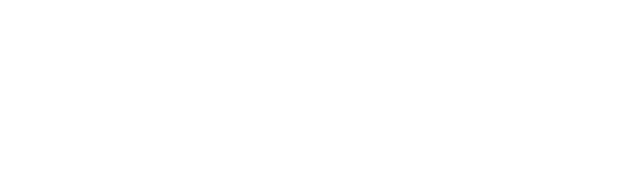
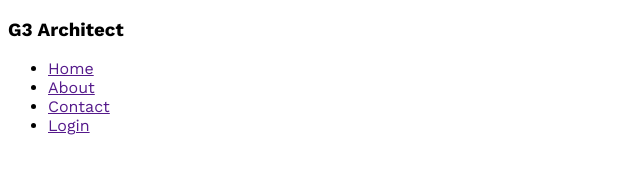
Before and after one commit to MAKhan81/g3-architect-website, a plain HTML site: page index.html in a window 1280 px wide. Shown: the whole page, without its empty margins (0-640 px from the left). Drawn offline with nearby package versions, Linux system fonts and the light colour scheme.

Commit message:
set up google font work sans

```diff
--- a/index.html
+++ b/index.html
@@ -3,10 +3,28 @@
 <head>
     <meta charset="UTF-8">
     <meta name="viewport" content="width=device-width, initial-scale=1.0">
-    <title>G3 architechts</title>
+    <title>G3 Architects</title>
     <link rel="stylesheet" href="styles/architecht.css">
 </head>
 <body>
+    <header>
+        <nav>
+            <h3>G3 Architect</h3>
+            <ul>
+                <li><a href="">Home</a></li>
+                <li><a href="">About</a></li>
+                <li><a href="">Contact</a></li>
+                <li><a href="">Login</a></li>
+            </ul>
+        </nav>
+
+    </header>
+    <main>
+
+    </main>
+    <footer>
+
+    </footer>
 
 </body>
 </html>
--- a/styles/architecht.css
+++ b/styles/architecht.css
@@ -0,0 +1,8 @@
+/* work sans font from google fonts*/
+@import url('https://fonts.googleapis.com/css2?family=Open+Sans:wght@400;700;800&family=Work+Sans:wght@400;500;600;700;800&display=swap');
+
+* {
+    font-family: 'Open Sans', sans-serif;
+    font-family: 'Work Sans', sans-serif;
+
+}
```
